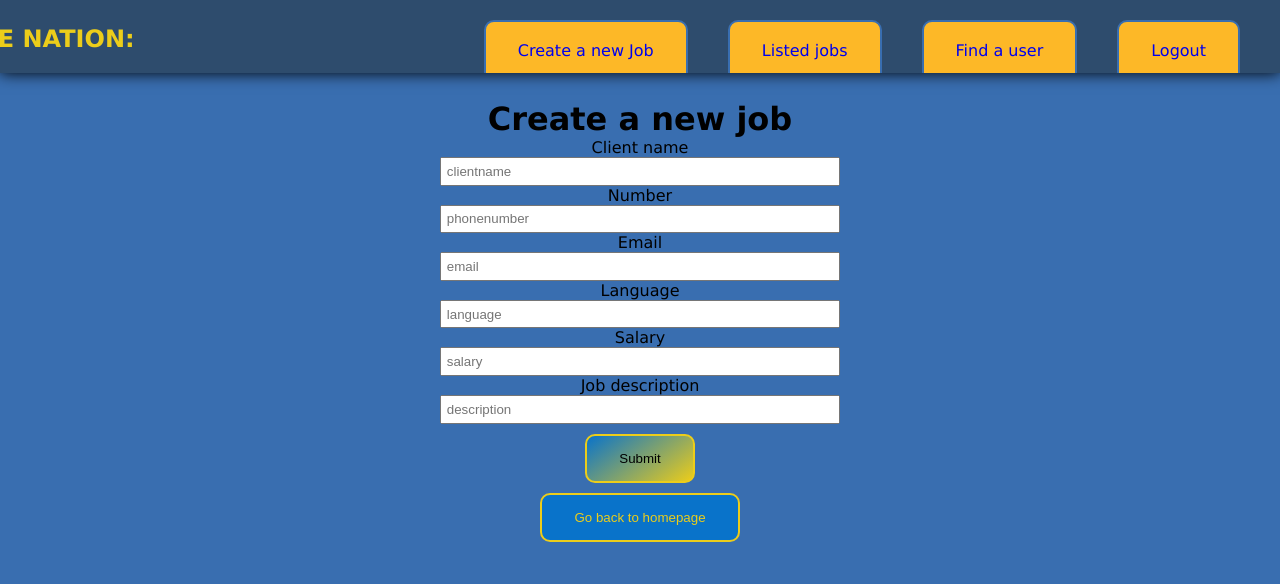
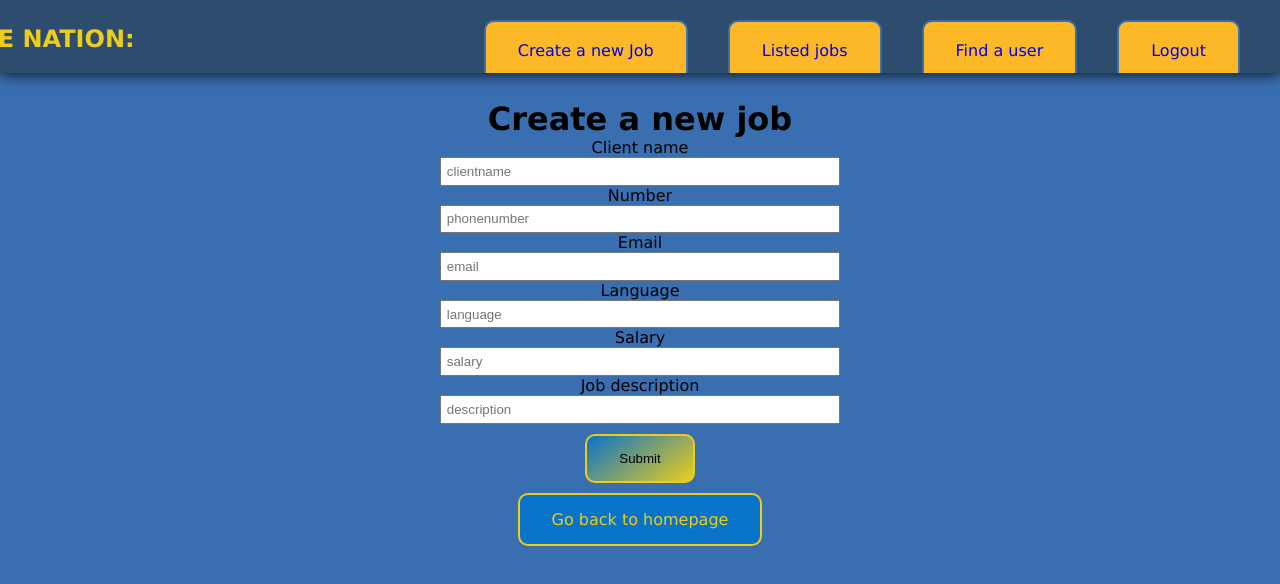
Before and after one commit to GWeightman/CNdesk3_frontend, a React (Create React App) app: page /create in a window 1280 px wide. Shown: the top 584 px of the page. Built offline with nearby package versions, Linux system fonts and the light colour scheme; the HTML template or start-up script is replaced by a standard one.

Commit message:
Changed the go back button

```diff
--- a/src/components/createNewJob.js
+++ b/src/components/createNewJob.js
@@ -47,7 +47,7 @@ const Create = ({clientname, setClientName, description, setDescription, salary,
             </div>
           </form>
           <div>
-            <button className='back' onClick={returnHandler}>Go back to homepage</button>
+            <NavLink to="/admin" className="back">Go back to homepage</NavLink>
           </div>
         </div>
     </div>
```
